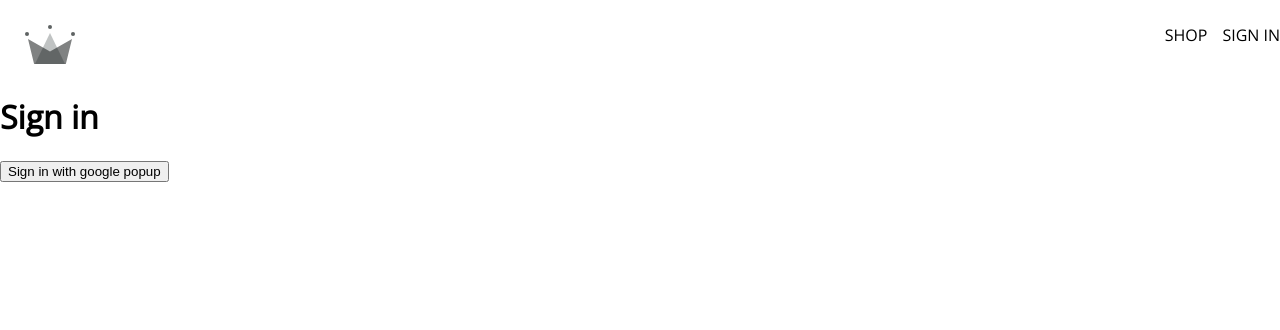
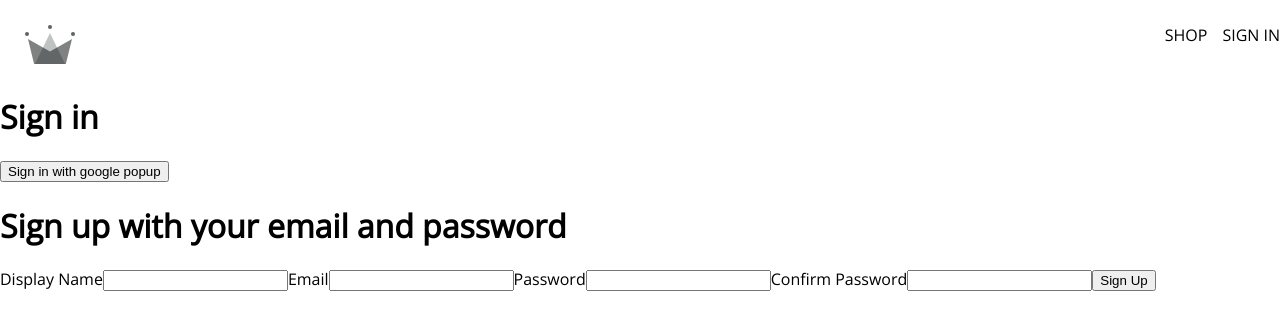
Before and after one commit to snakesford/crown-clothing, a React (Create React App) app: page /sign-in in a window 1280 px wide. Shown: the top 330 px of the page. Built offline with nearby package versions, Linux system fonts and the light colour scheme.

Commit message:
signup pt.1

```diff
--- /dev/null
+++ b/src/components/sign-up-form/sign-up-form.component.jsx
@@ -0,0 +1,44 @@
+import { useState } from 'react';
+
+const defaultFormFields = {
+  displayName: '',
+  email: '',
+  password: '',
+  confirmPassword: ''
+}
+
+const SignUpForm = () => {
+  const [formFields, setFormFields] = useState(defaultFormFields)
+  const { displayName, email, password, confirmPassword } = formFields;
+
+  console.log(formFields);
+
+  const handleChange = (event) => {
+    const { name, value } = event.target;
+
+    setFormFields({ ...formFields, [name]: value });
+  }
+
+  return (
+    <div>
+      <h1>Sign up with your email and password</h1>
+      <form onSubmit={() => { }}>
+        <label>Display Name</label>
+        <input type="text" required onChange={handleChange} name="displayName" value={displayName}/>
+
+        <label>Email</label>
+        <input type="email" required onChange={handleChange} name="email" value={email}/>
+
+        <label>Password</label>
+        <input type="password" required onChange={handleChange} name="password" value={password}/>
+
+        <label>Confirm Password</label>
+        <input type="password" required onChange={handleChange} name="confirmPassword" value={confirmPassword}/>
+
+        <button type="submit">Sign Up</button>
+      </form>
+    </div>
+  )
+}
+
+export default SignUpForm
--- a/src/routes/sign-in/sign-in.component.jsx
+++ b/src/routes/sign-in/sign-in.component.jsx
@@ -1,6 +1,12 @@
-import { signInWithGooglePopup, createUserDocumentFromAuth } from '../../utils/firebase/firebase.utils';
+import {
+  signInWithGooglePopup,
+  createUserDocumentFromAuth,
+} from '../../utils/firebase/firebase.utils';
+
+import SignUpForm from '../../components/sign-up-form/sign-up-form.component'
 
 const SignIn = () => {
+
   const logGoogleUser = async () => {
     const { user } = await signInWithGooglePopup();
     const userDocRef = await createUserDocumentFromAuth(user)
@@ -12,6 +18,7 @@
       <button onClick={logGoogleUser}>
         Sign in with google popup
       </button>
+      <SignUpForm />
     </div>
   )
 }
--- a/src/utils/firebase/firebase.utils.js
+++ b/src/utils/firebase/firebase.utils.js
@@ -13,14 +13,15 @@
 
 const firebaseApp = initializeApp(firebaseConfig);
 
-const provider = new GoogleAuthProvider();
+const googleProvider = new GoogleAuthProvider();
 
-provider.setCustomParameters({
+googleProvider.setCustomParameters({
   prompt: "select_account"
 });
 
 export const auth = getAuth();
-export const signInWithGooglePopup = () => signInWithPopup(auth, provider);
+export const signInWithGooglePopup = () => signInWithPopup(auth, googleProvider);
+export const signInWithGoogleRedirect = () => signInWithRedirect(auth, googleProvider);
 
 export const db = getFirestore();
 
```
